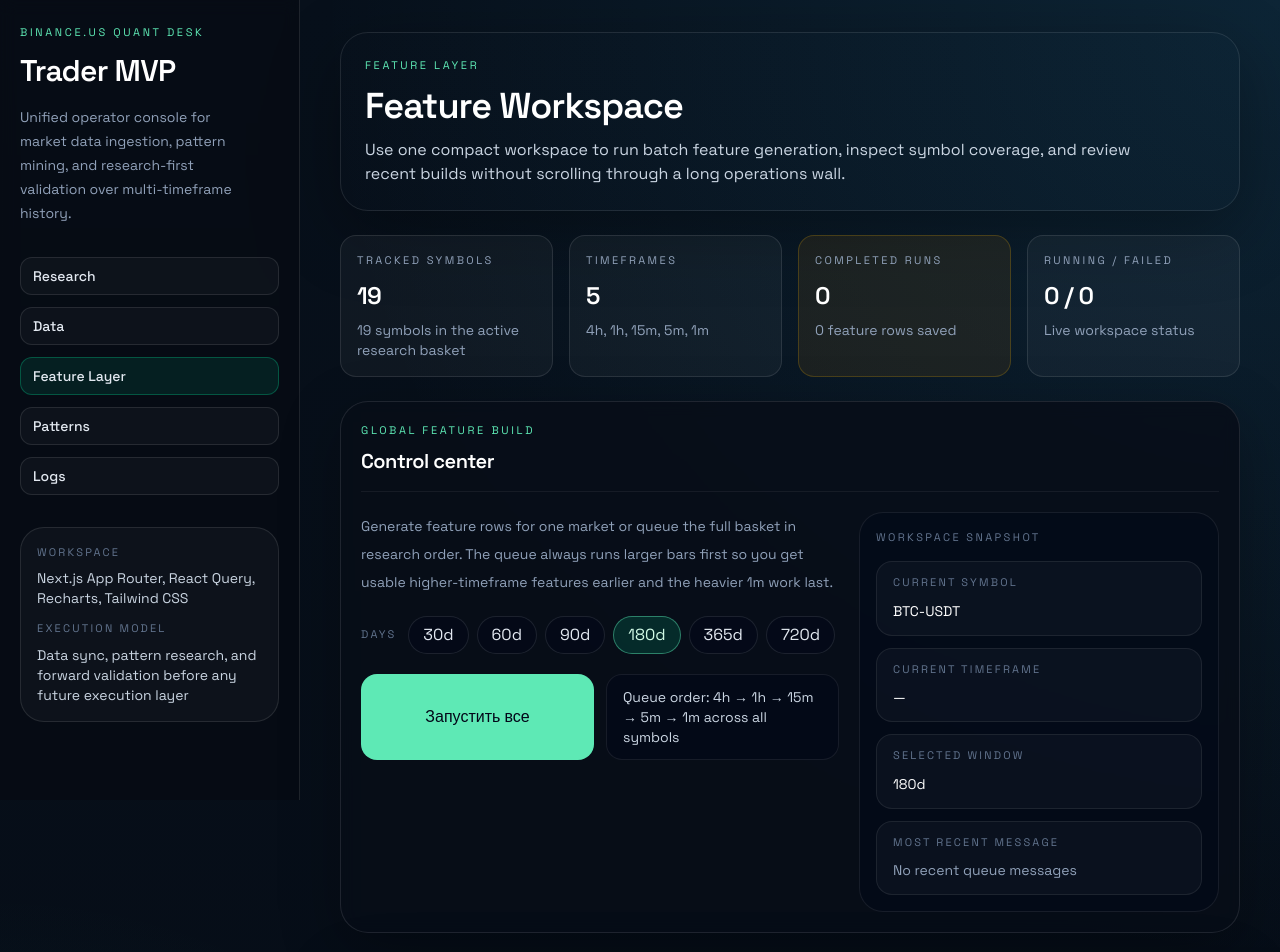
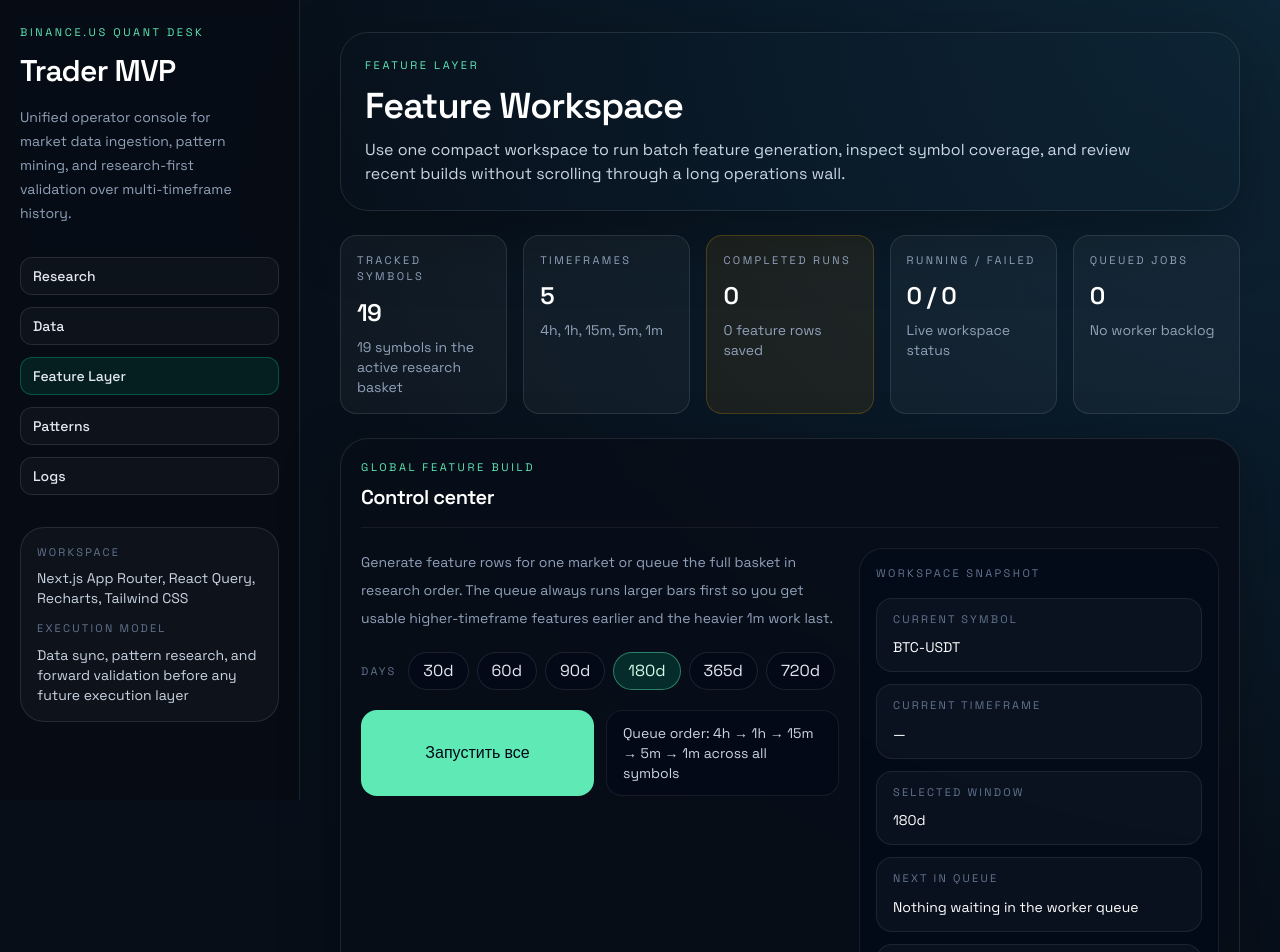
Before and after one commit to miralitys/trader_new, a Next.js app in the folder apps/web/: page /features in a window 1280 px wide. Shown: the top 952 px of the page. Built offline with nearby package versions, Linux system fonts and the light colour scheme; no server answers.

Commit message:
Add queue visibility to feature workspace

```diff
--- a/apps/web/app/features/page.tsx
+++ b/apps/web/app/features/page.tsx
@@ -82,15 +82,33 @@ export default function FeatureLayerPage() {
     const completedRuns = runs.filter((run) => run.status === "completed");
     const failedRuns = runs.filter((run) => run.status === "failed");
     const runningRuns = runs.filter((run) => run.status === "running");
+    const queuedRuns = runs.filter((run) => run.status === "queued");
     const totalRows = completedRuns.reduce((sum, run) => sum + run.feature_rows_upserted, 0);
     return {
       totalRuns: runs.length,
       completedRuns: completedRuns.length,
       failedRuns: failedRuns.length,
       runningRuns: runningRuns.length,
+      queuedRuns: queuedRuns.length,
       totalRows,
     };
   }, [runs]);
+
+  const runningRun = useMemo(() => {
+    return runs.find((run) => run.status === "running") ?? null;
+  }, [runs]);
+
+  const queuedRuns = useMemo(() => {
+    return runs
+      .filter((run) => run.status === "queued")
+      .sort((left, right) => new Date(left.created_at).getTime() - new Date(right.created_at).getTime());
+  }, [runs]);
+
+  const nextQueuedRun = queuedRuns[0] ?? null;
+  const workerQueueEtaText = useMemo(
+    () => buildWorkerQueueEta(runningRun, queuedRuns, averageRunDurationByKey),
+    [runningRun, queuedRuns, averageRunDurationByKey],
+  );
 
   const symbolMeta = useMemo(() => {
     return presetSymbols.map((symbol) => {
@@ -232,7 +250,7 @@ export default function FeatureLayerPage() {
         description="Use one compact workspace to run batch feature generation, inspect symbol coverage, and review recent builds without scrolling through a long operations wall."
       />
 
-      <section className="grid gap-4 md:grid-cols-2 xl:grid-cols-4">
+      <section className="grid gap-4 md:grid-cols-2 xl:grid-cols-5">
         <MetricCard label="Tracked symbols" value={formatInteger(presetSymbols.length)} hint="19 symbols in the active research basket" />
         <MetricCard label="Timeframes" value={formatInteger(FEATURE_BATCH_TIMEFRAMES.length)} hint="4h, 1h, 15m, 5m, 1m" />
         <MetricCard
@@ -246,6 +264,16 @@ export default function FeatureLayerPage() {
           value={`${formatInteger(stats.runningRuns)} / ${formatInteger(stats.failedRuns)}`}
           hint="Live workspace status"
           tone={stats.failedRuns ? "danger" : stats.runningRuns ? "warning" : "default"}
+        />
+        <MetricCard
+          label="Queued jobs"
+          value={formatInteger(stats.queuedRuns)}
+          hint={
+            nextQueuedRun
+              ? `${nextQueuedRun.symbol} · ${nextQueuedRun.timeframe} next · ${workerQueueEtaText}`
+              : "No worker backlog"
+          }
+          tone={stats.queuedRuns ? "warning" : "default"}
         />
       </section>
 
@@ -318,9 +346,18 @@ export default function FeatureLayerPage() {
           <div className="rounded-3xl border border-white/8 bg-slate-950/35 p-4">
             <p className="text-[11px] uppercase tracking-[0.22em] text-slate-500">Workspace snapshot</p>
             <div className="mt-4 grid gap-3">
-              <WorkspaceStat label="Current symbol" value={batchState?.currentSymbol ?? selectedSymbol} />
-              <WorkspaceStat label="Current timeframe" value={batchState?.currentTimeframe ?? "—"} />
+              <WorkspaceStat label="Current symbol" value={batchState?.currentSymbol ?? runningRun?.symbol ?? selectedSymbol} />
+              <WorkspaceStat label="Current timeframe" value={batchState?.currentTimeframe ?? runningRun?.timeframe ?? "—"} />
               <WorkspaceStat label="Selected window" value={`${lookbackDays}d`} />
+              <WorkspaceStat
+                label="Next in queue"
+                value={
+                  nextQueuedRun
+                    ? `${nextQueuedRun.symbol} · ${nextQueuedRun.timeframe} · ${nextQueuedRun.lookback_days}d`
+                    : "Nothing waiting in the worker queue"
+                }
+              />
+              <WorkspaceStat label="Queue ETA" value={workerQueueEtaText} subdued />
               <WorkspaceStat label="Most recent message" value={message ?? "No recent queue messages"} subdued />
             </div>
           </div>
@@ -584,6 +621,43 @@ function buildFeatureRunEta(run: FeatureRun, averageRunDurationByKey: Map<string
   return `ETA ${formatEta(remainingMs)}`;
 }
 
+function buildWorkerQueueEta(
+  runningRun: FeatureRun | null,
+  queuedRuns: FeatureRun[],
+  averageRunDurationByKey: Map<string, number>,
+) {
+  const remainingDurations: number[] = [];
+
+  if (runningRun) {
+    remainingDurations.push(resolveRemainingRunDurationMs(runningRun, averageRunDurationByKey));
+  }
+
+  for (const run of queuedRuns) {
+    remainingDurations.push(resolveExpectedRunDurationMs(run, averageRunDurationByKey));
+  }
+
+  const totalRemainingMs = remainingDurations.reduce((sum, value) => sum + value, 0);
+  if (totalRemainingMs <= 0) {
+    return "No queued work remaining.";
+  }
+  return formatEta(totalRemainingMs);
+}
+
+function resolveRemainingRunDurationMs(run: FeatureRun, averageRunDurationByKey: Map<string, number>) {
+  const createdAtMs = new Date(run.created_at).getTime();
+  const expectedMs = resolveExpectedRunDurationMs(run, averageRunDurationByKey);
+  if (!Number.isFinite(createdAtMs) || !Number.isFinite(expectedMs) || expectedMs <= 0) {
+    return 0;
+  }
+  const elapsedMs = Date.now() - createdAtMs;
+  return Math.max(expectedMs - elapsedMs, 0);
+}
+
+function resolveExpectedRunDurationMs(run: FeatureRun, averageRunDurationByKey: Map<string, number>) {
+  const key = `${run.timeframe}:${run.lookback_days}`;
+  return averageRunDurationByKey.get(key) ?? estimateFeatureRunDurationMs(run.timeframe, run.lookback_days);
+}
+
 function estimateFeatureRunDurationMs(timeframe: string, lookbackDays: number) {
   const msPerDay: Record<string, number> = {
     "4h": 350,
```
